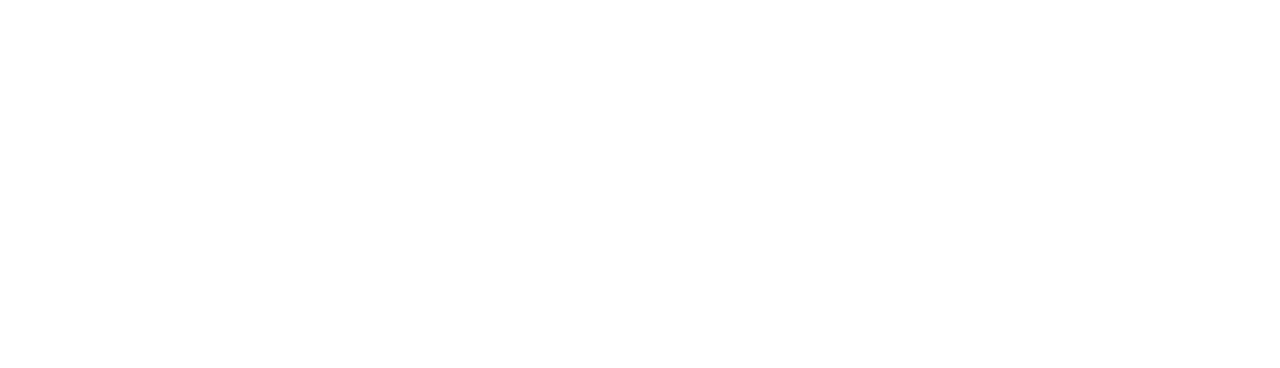
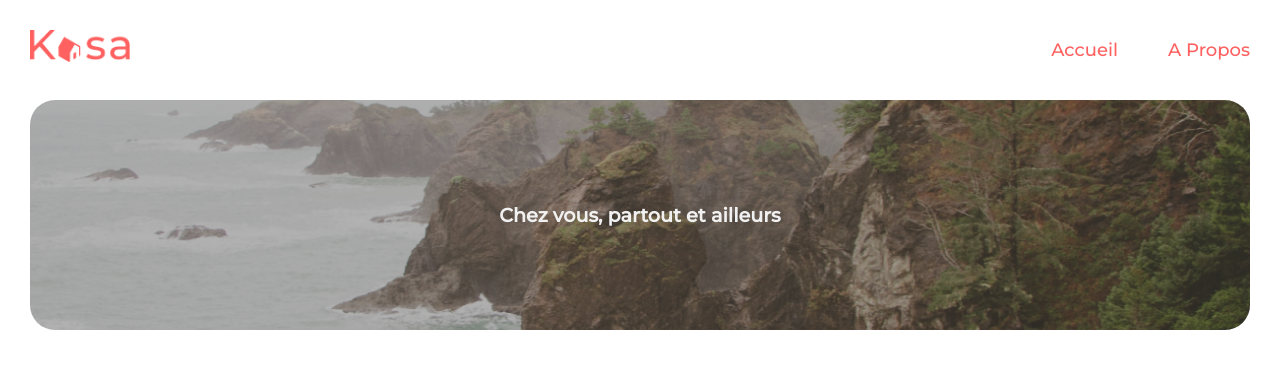
Before and after one commit to Skyvito/p7-Crosa-vito, a React (Create React App) app in the folder kasa-p7/: page / in a window 1280 px wide. Shown: the top 368 px of the page. Built offline with nearby package versions, Linux system fonts and the light colour scheme.

Commit message:
header-home

```diff
--- a/kasa-p7/src/App.js
+++ b/kasa-p7/src/App.js
@@ -1,10 +1,10 @@
-
 import './App.css';
+import Home from "./Pages/Home/Home"
 
 function App() {
   return (
     <div className="App">
-
+      <Home />
     </div>
   );
 }
--- /dev/null
+++ b/kasa-p7/src/Pages/Home/Body/Body.css
@@ -0,0 +1,44 @@
+@import url("https://fonts.googleapis.com/css2?family=Montserrat:wght@500&display=swap");
+
+.Body {
+    padding: 0 30px;
+}
+
+.header-body {
+    width: 100%;
+    height: 230px;
+    position: relative;
+}
+
+.fond-montagnes {
+    width: 100%;
+    height: 100%;
+    object-fit: cover;
+    border-radius: 25px;
+}
+
+.ombre {
+    position: absolute;
+    top: 0;
+    left: 0;
+    width: 100%;
+    height: 100%;
+    background: #000000;
+    mix-blend-mode: darken;
+    border-radius: 25px;
+    opacity: 0.3;
+}
+
+ .titre-headerSection {
+   position: absolute;
+   top: 50%;
+   left: 50%;
+   transform: translate(-50%, -50%);
+   color: #f1f1f1;
+   font-family: "Montserrat", sans-serif;
+   font-size: 1.2em;
+
+
+
+
+}
--- /dev/null
+++ b/kasa-p7/src/Pages/Home/Body/Body.js
@@ -0,0 +1,19 @@
+import React from "react";
+import "./Body.css";
+import Fond from "./Img/Fond.png";
+
+export default function Body() {
+    return (
+        <div className="Body">
+            <section className="header-body">
+                <img
+                    className="fond-montagnes"
+                    src={Fond}
+                    alt="fond-montagnes"
+                />
+                <div className="ombre"> </div>
+                <h2 className="titre-headerSection">Chez vous, partout et ailleurs</h2>
+            </section>
+        </div>
+    );
+}
--- /dev/null
+++ b/kasa-p7/src/Pages/Home/Header/HeaderDesktop.css
@@ -0,0 +1,42 @@
+@import url("https://fonts.googleapis.com/css2?family=Montserrat:wght@500&display=swap");
+
+.logo {
+    max-width: 200px;
+    width: 100px;
+    transition: transform 0.5s ease-in-out;
+}
+
+.header {
+    display: flex;
+    width: auto;
+    align-items: center;
+    padding: 30px;
+    position: relative;
+    justify-content: space-between;
+}
+
+.navbar ul {
+    display: flex;
+    font-family: "Montserrat", sans-serif;
+    font-size: 1.125em;
+}
+
+.navbar ul li {
+    margin: 0 0 0 50px;
+    list-style: none;
+    color: #ff6060;
+    text-decoration: none;
+    text-decoration-color: #f0f0f0;
+}
+
+.navbar ul li:hover {
+    text-decoration: underline;
+    text-decoration-color: #ff6060;
+    transition: text-decoration-color 0.5s ease-in-out;
+}
+
+.logo:hover {
+    transform: scale(0.8);
+    transition: all 0.5s ease-in-out;
+    position: relative;
+}
--- /dev/null
+++ b/kasa-p7/src/Pages/Home/Header/HeaderDesktop.js
@@ -0,0 +1,19 @@
+import React from "react";
+import "./HeaderDesktop.css";
+import Logo from "./Img/Logo.png";
+
+export default function HeaderDesktop() {
+    return (
+        <header className="header">
+            <h1>
+            <a href="#"><img className="logo" src={Logo} alt="Logo de Kasa" /></a>
+            </h1>
+            <nav className="navbar">
+                <ul>
+                    <li>Accueil</li>
+                    <li>A Propos</li>
+                </ul>
+            </nav>
+        </header>
+    );
+}
--- /dev/null
+++ b/kasa-p7/src/Pages/Home/Home.js
@@ -0,0 +1,13 @@
+import React from "react";
+import "./Home.css";
+import Header from "./Header/HeaderDesktop";
+import Body from "./Body/Body";
+
+export default function Home() {
+    return (
+        <div className="D_Home">
+            <Header />
+            <Body />
+        </div>
+    );
+}
```
Also changed, not shown: kasa-p7/src/Component/Bloc-location/BlocLocation.css (added, +54 -0 lines), kasa-p7/src/Component/Bloc-location/BlocLocation.js (added, +12 -0 lines), kasa-p7/src/Component/Tag/Tag.css (added, +54 -0 lines), kasa-p7/src/Component/Tag/Tag.js (added, +10 -0 lines), kasa-p7/src/Pages/Home/Body/Img/Fond.png (added), kasa-p7/src/Pages/Home/Header/Img/Logo.png (added), kasa-p7/src/Pages/Home/Home.css (added).
